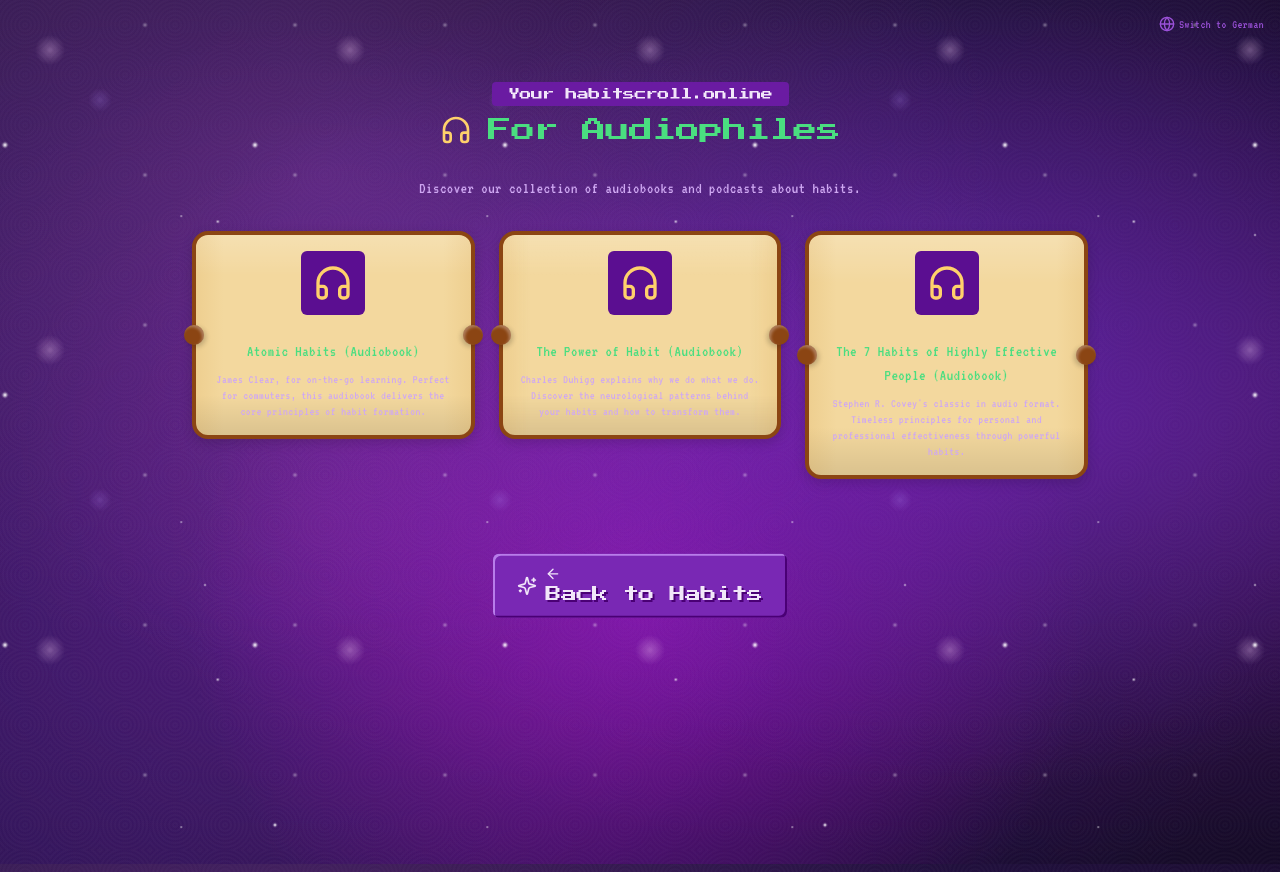
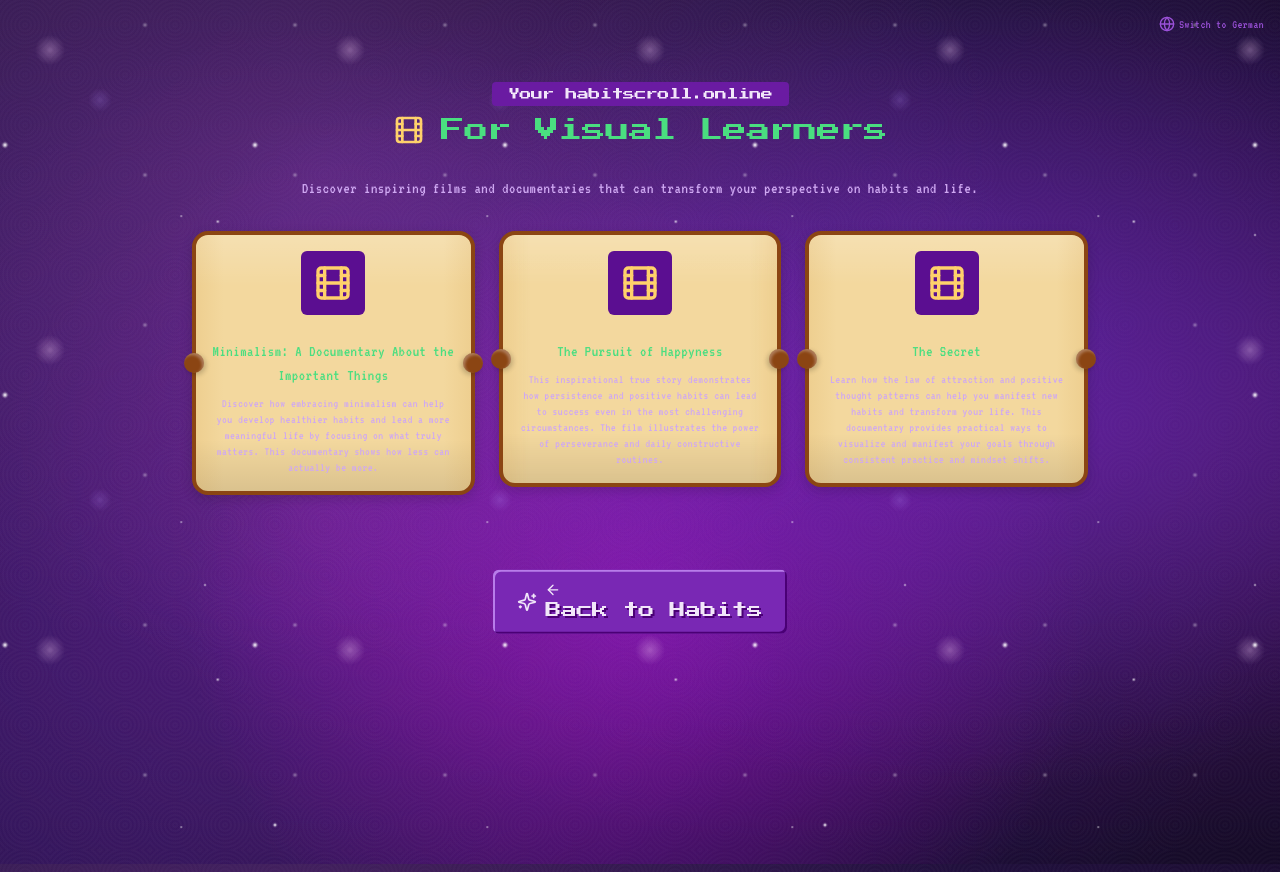
Before and after one commit to Ralek1/habitscroll-online, a React (Vite) app: page /#/visual-learners in a window 1280 px wide. Before the commit this address led to /#/audiophiles. Built offline with nearby package versions, Linux system fonts and the light colour scheme.

Commit message:
Refactor: Update visual learners section
Update the products and descriptions for the visual learners section.

```diff
--- a/src/pages/LearnAboutHabits.tsx
+++ b/src/pages/LearnAboutHabits.tsx
@@ -1,3 +1,4 @@
+
 import React, { useEffect } from 'react';
 import { Link } from 'react-router-dom';
 import PixelButton from '../components/PixelButton';
@@ -255,8 +256,8 @@ const LearnAboutHabits: React.FC = () => {
 
               <p className="text-sm font-pixel-text text-retro-purple-200 mb-6 text-center">
                 {language === 'de'
-                  ? 'Visuelle Kurse und Videos, die das Lernen und Umsetzen von Gewohnheiten vereinfachen.'
-                  : 'Visual courses and videos that simplify learning and implementing habits.'}
+                  ? 'Inspirierende Filme und Dokumentationen, die deine Denkweise verändern können.'
+                  : 'Inspiring films and documentaries that can change your perspective on habits and life.'}
               </p>
 
               <div className="space-y-4 w-full mb-6">
@@ -264,19 +265,19 @@ const LearnAboutHabits: React.FC = () => {
                 <div className="pixel-scroll-closed">
                   <div className="scroll-closed-body p-3">
                     <a
-                      href="https://amzn.to/4iLDS8G"
+                      href="https://amzn.to/441T7FV"
                       className="flex flex-row items-center hover:opacity-90 transition-opacity gap-3"
                       target="_blank"
                       rel="noopener noreferrer"
                     >
                       <div className="flex-1">
                         <span className="font-pixel-text text-base text-green-400 block mb-1">
-                          {language === 'de' ? 'Meisterkurs: Gewohnheiten & Routinen' : 'Masterclass: Habits & Routines'}
+                          {language === 'de' ? 'Minimalismus: Eine Dokumentation' : 'Minimalism: A Documentary About the Important Things'}
                         </span>
                         <p className="text-xs font-pixel-text text-retro-purple-200">
                           {language === 'de'
-                            ? 'Video-Kurs mit praktischen Übungen und Visualisierungen. Schritt-für-Schritt Anleitung für dauerhafte Gewohnheitsänderung.'
-                            : 'Video course with practical exercises and visualizations. Step-by-step guide for lasting habit change with visual demonstrations.'}
+                            ? 'Entdecke, wie die minimalistische Lebensweise dir helfen kann, gesündere Gewohnheiten zu entwickeln und ein erfüllteres Leben zu führen.'
+                            : 'Discover how embracing minimalism can help you develop healthier habits and lead a more meaningful life by focusing on what truly matters.'}
                         </p>
                       </div>
                       <div className="w-12 h-12 rounded-md flex-shrink-0 flex items-center justify-center bg-retro-purple-800">
@@ -290,19 +291,19 @@ const LearnAboutHabits: React.FC = () => {
                 <div className="pixel-scroll-closed">
                   <div className="scroll-closed-body p-3">
                     <a
-                      href="https://amzn.to/42ljzZU"
+                      href="https://amzn.to/3XBiiLQ"
                       className="flex flex-row items-center hover:opacity-90 transition-opacity gap-3"
                       target="_blank"
                       rel="noopener noreferrer"
                     >
                       <div className="flex-1">
                         <span className="font-pixel-text text-base text-green-400 block mb-1">
-                          {language === 'de' ? 'Visuelle Lernreihe: Habit Stacking' : 'Visual Learning Series: Habit Stacking'}
+                          {language === 'de' ? 'Das Streben nach Glück' : 'The Pursuit of Happyness'}
                         </span>
                         <p className="text-xs font-pixel-text text-retro-purple-200">
                           {language === 'de'
-                            ? 'Animierte Tutorials, die zeigen, wie du neue Gewohnheiten an bestehende knüpfst. Mit visuellen Lernhilfen und Gedächtnistechniken.'
-                            : 'Animated tutorials showing how to stack new habits onto existing ones. Visual aids and memory techniques that make habit formation intuitive.'}
+                            ? 'Diese inspirierende wahre Geschichte zeigt, wie Beharrlichkeit und positive Gewohnheiten selbst in den schwierigsten Situationen zum Erfolg führen können.'
+                            : 'This inspirational true story demonstrates how persistence and positive habits can lead to success even in the most challenging circumstances.'}
                         </p>
                       </div>
                       <div className="w-12 h-12 rounded-md flex-shrink-0 flex items-center justify-center bg-retro-purple-800">
@@ -316,19 +317,19 @@ const LearnAboutHabits: React.FC = () => {
                 <div className="pixel-scroll-closed">
                   <div className="scroll-closed-body p-3">
                     <a
-                      href="https://amzn.to/441T7FV"
+                      href="https://amzn.to/3FIQEpQ"
                       className="flex flex-row items-center hover:opacity-90 transition-opacity gap-3"
                       target="_blank"
                       rel="noopener noreferrer"
                     >
                       <div className="flex-1">
                         <span className="font-pixel-text text-base text-green-400 block mb-1">
-                          {language === 'de' ? 'Neuroplastizität & Gewohnheiten: Videoserie' : 'Neuroplasticity & Habits: Video Series'}
+                          {language === 'de' ? 'The Secret - Das Geheimnis' : 'The Secret'}
                         </span>
                         <p className="text-xs font-pixel-text text-retro-purple-200">
                           {language === 'de'
-                            ? 'Faszinierende visuelle Erklärungen der Gehirnveränderungen durch Gewohnheiten. Mit 3D-Animationen und praktischen Beispielen.'
-                            : 'Fascinating visual explanations of brain changes through habits. With 3D animations and practical examples of neuroplasticity in action.'}
+                            ? 'Erfahre, wie das Gesetz der Anziehung und positive Gedankenmuster dir helfen können, neue Gewohnheiten zu manifestieren und dein Leben zu transformieren.'
+                            : 'Learn how the law of attraction and positive thought patterns can help you manifest new habits and transform your life through visualization and consistent practice.'}
                         </p>
                       </div>
                       <div className="w-12 h-12 rounded-md flex-shrink-0 flex items-center justify-center bg-retro-purple-800">
--- a/src/pages/categories/VisualLearners.tsx
+++ b/src/pages/categories/VisualLearners.tsx
@@ -34,65 +34,13 @@ const VisualLearners: React.FC = () => {
       <div className="w-full max-w-4xl text-center mb-8">
         <p className="text-retro-purple-200 font-pixel-text">
           {language === 'de'
-            ? "Entdecke unsere Sammlung von visuellen Kursen und Videos, die Gewohnheitsbildung verständlich machen."
-            : "Discover our collection of visual courses and videos that make habit formation easy to understand."}
+            ? "Entdecke inspirierende Filme und Dokumentationen, die deine Sichtweise auf Gewohnheiten und Leben verändern können."
+            : "Discover inspiring films and documentaries that can transform your perspective on habits and life."}
         </p>
       </div>
 
       <div className="w-full max-w-4xl grid grid-cols-1 md:grid-cols-2 lg:grid-cols-3 gap-6 mb-12">
         {/* Visual 1 */}
-        <div className="pixel-scroll-closed">
-          <div className="scroll-closed-body p-4">
-            <a
-              href="https://amzn.to/4iLDS8G"
-              className="flex flex-col items-center hover:opacity-90 transition-opacity gap-3"
-              target="_blank"
-              rel="noopener noreferrer"
-            >
-              <div className="w-16 h-16 rounded-md flex-shrink-0 flex items-center justify-center bg-retro-purple-800 mb-3">
-                <Film className="w-10 h-10 text-retro-accent" />
-              </div>
-              <div className="text-center">
-                <span className="font-pixel-text text-base text-green-400 block mb-2">
-                  {language === 'de' ? 'Meisterkurs: Gewohnheiten & Routinen' : 'Masterclass: Habits & Routines'}
-                </span>
-                <p className="text-xs font-pixel-text text-retro-purple-200">
-                  {language === 'de'
-                    ? 'Video-Kurs mit praktischen Übungen und Visualisierungen. Schritt-für-Schritt Anleitung für dauerhafte Gewohnheitsänderung.'
-                    : 'Video course with practical exercises and visualizations. Step-by-step guide for lasting habit change with visual demonstrations.'}
-                </p>
-              </div>
-            </a>
-          </div>
-        </div>
-
-        {/* Visual 2 */}
-        <div className="pixel-scroll-closed">
-          <div className="scroll-closed-body p-4">
-            <a
-              href="https://amzn.to/42ljzZU"
-              className="flex flex-col items-center hover:opacity-90 transition-opacity gap-3"
-              target="_blank"
-              rel="noopener noreferrer"
-            >
-              <div className="w-16 h-16 rounded-md flex-shrink-0 flex items-center justify-center bg-retro-purple-800 mb-3">
-                <Film className="w-10 h-10 text-retro-accent" />
-              </div>
-              <div className="text-center">
-                <span className="font-pixel-text text-base text-green-400 block mb-2">
-                  {language === 'de' ? 'Visuelle Lernreihe: Habit Stacking' : 'Visual Learning Series: Habit Stacking'}
-                </span>
-                <p className="text-xs font-pixel-text text-retro-purple-200">
-                  {language === 'de'
-                    ? 'Animierte Tutorials, die zeigen, wie du neue Gewohnheiten an bestehende knüpfst. Mit visuellen Lernhilfen und Gedächtnistechniken.'
-                    : 'Animated tutorials showing how to stack new habits onto existing ones. Visual aids and memory techniques that make habit formation intuitive.'}
-                </p>
-              </div>
-            </a>
-          </div>
-        </div>
-
-        {/* Visual 3 */}
         <div className="pixel-scroll-closed">
           <div className="scroll-closed-body p-4">
             <a
@@ -106,12 +54,64 @@ const VisualLearners: React.FC = () => {
               </div>
               <div className="text-center">
                 <span className="font-pixel-text text-base text-green-400 block mb-2">
-                  {language === 'de' ? 'Neuroplastizität & Gewohnheiten: Videoserie' : 'Neuroplasticity & Habits: Video Series'}
+                  {language === 'de' ? 'Minimalismus: Eine Dokumentation' : 'Minimalism: A Documentary About the Important Things'}
                 </span>
                 <p className="text-xs font-pixel-text text-retro-purple-200">
                   {language === 'de'
-                    ? 'Faszinierende visuelle Erklärungen der Gehirnveränderungen durch Gewohnheiten. Mit 3D-Animationen und praktischen Beispielen.'
-                    : 'Fascinating visual explanations of brain changes through habits. With 3D animations and practical examples of neuroplasticity in action.'}
+                    ? 'Entdecke, wie die minimalistische Lebensweise dir helfen kann, gesündere Gewohnheiten zu entwickeln und ein erfüllteres Leben zu führen. Diese Dokumentation zeigt dir, wie du dich auf das Wesentliche konzentrieren kannst.'
+                    : 'Discover how embracing minimalism can help you develop healthier habits and lead a more meaningful life by focusing on what truly matters. This documentary shows how less can actually be more.'}
+                </p>
+              </div>
+            </a>
+          </div>
+        </div>
+
+        {/* Visual 2 */}
+        <div className="pixel-scroll-closed">
+          <div className="scroll-closed-body p-4">
+            <a
+              href="https://amzn.to/3XBiiLQ"
+              className="flex flex-col items-center hover:opacity-90 transition-opacity gap-3"
+              target="_blank"
+              rel="noopener noreferrer"
+            >
+              <div className="w-16 h-16 rounded-md flex-shrink-0 flex items-center justify-center bg-retro-purple-800 mb-3">
+                <Film className="w-10 h-10 text-retro-accent" />
+              </div>
+              <div className="text-center">
+                <span className="font-pixel-text text-base text-green-400 block mb-2">
+                  {language === 'de' ? 'Das Streben nach Glück' : 'The Pursuit of Happyness'}
+                </span>
+                <p className="text-xs font-pixel-text text-retro-purple-200">
+                  {language === 'de'
+                    ? 'Diese inspirierende wahre Geschichte zeigt, wie Beharrlichkeit und positive Gewohnheiten selbst in den schwierigsten Situationen zum Erfolg führen können. Der Film verdeutlicht die Kraft des Durchhaltevermögens und täglicher konstruktiver Routinen.'
+                    : 'This inspirational true story demonstrates how persistence and positive habits can lead to success even in the most challenging circumstances. The film illustrates the power of perseverance and daily constructive routines.'}
+                </p>
+              </div>
+            </a>
+          </div>
+        </div>
+
+        {/* Visual 3 */}
+        <div className="pixel-scroll-closed">
+          <div className="scroll-closed-body p-4">
+            <a
+              href="https://amzn.to/3FIQEpQ"
+              className="flex flex-col items-center hover:opacity-90 transition-opacity gap-3"
+              target="_blank"
+              rel="noopener noreferrer"
+            >
+              <div className="w-16 h-16 rounded-md flex-shrink-0 flex items-center justify-center bg-retro-purple-800 mb-3">
+                <Film className="w-10 h-10 text-retro-accent" />
+              </div>
+              <div className="text-center">
+                <span className="font-pixel-text text-base text-green-400 block mb-2">
+                  {language === 'de' ? 'The Secret - Das Geheimnis' : 'The Secret'}
+                </span>
+                <p className="text-xs font-pixel-text text-retro-purple-200">
+                  {language === 'de'
+                    ? 'Erfahre, wie das Gesetz der Anziehung und positive Gedankenmuster dir helfen können, neue Gewohnheiten zu manifestieren und dein Leben zu transformieren. Diese Dokumentation zeigt praktische Wege zur Visualisierung und Manifestation deiner Ziele.'
+                    : 'Learn how the law of attraction and positive thought patterns can help you manifest new habits and transform your life. This documentary provides practical ways to visualize and manifest your goals through consistent practice and mindset shifts.'}
                 </p>
               </div>
             </a>
```
